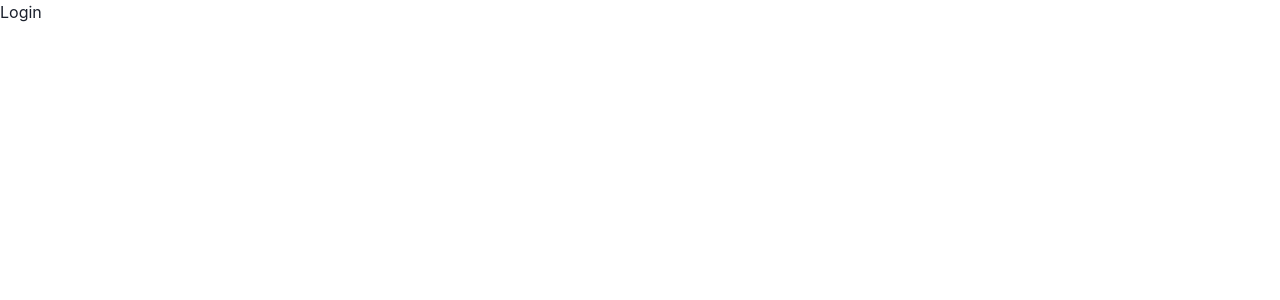
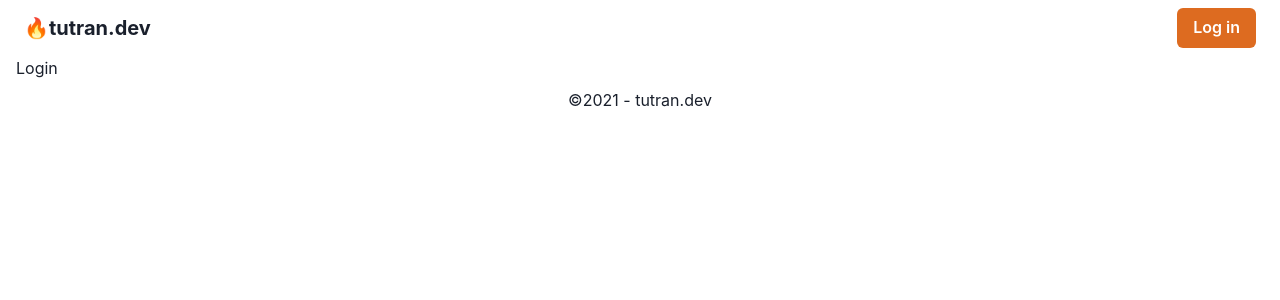
Before and after one commit to tutran-se/coding-academy, a Next.js app in the folder client/: page /auth/login in a window 1280 px wide. Shown: the top 300 px of the page. Built offline with nearby package versions, Linux system fonts and the light colour scheme.

Commit message:
add Header, Footer component

```diff
--- /dev/null
+++ b/client/components/Footer.js
@@ -0,0 +1,8 @@
+import { Center } from "@chakra-ui/react";
+import React from "react";
+
+const Footer = () => {
+  return <Center p="2">&copy;2021 - tutran.dev</Center>;
+};
+
+export default Footer;
--- /dev/null
+++ b/client/components/Header.js
@@ -0,0 +1,17 @@
+import React from "react";
+import { Box, Button, Flex, Heading, Spacer } from "@chakra-ui/react";
+const Header = () => {
+  return (
+    <Flex p="2" align="center">
+      <Box>
+        <Heading size="md">🔥tutran.dev</Heading>
+      </Box>
+      <Spacer />
+      <Box>
+        <Button colorScheme="orange">Log in</Button>
+      </Box>
+    </Flex>
+  );
+};
+
+export default Header;
--- a/client/pages/_app.js
+++ b/client/pages/_app.js
@@ -1,9 +1,16 @@
 import { ChakraProvider } from "@chakra-ui/react";
+import { Container } from "@chakra-ui/react";
+import Footer from "../components/Footer";
+import Header from "../components/Header";
 
 function MyApp({ Component, pageProps }) {
   return (
     <ChakraProvider>
-      <Component {...pageProps} />
+      <Container maxW="container.xl">
+        <Header />
+        <Component {...pageProps} />
+        <Footer />
+      </Container>
     </ChakraProvider>
   );
 }
```
